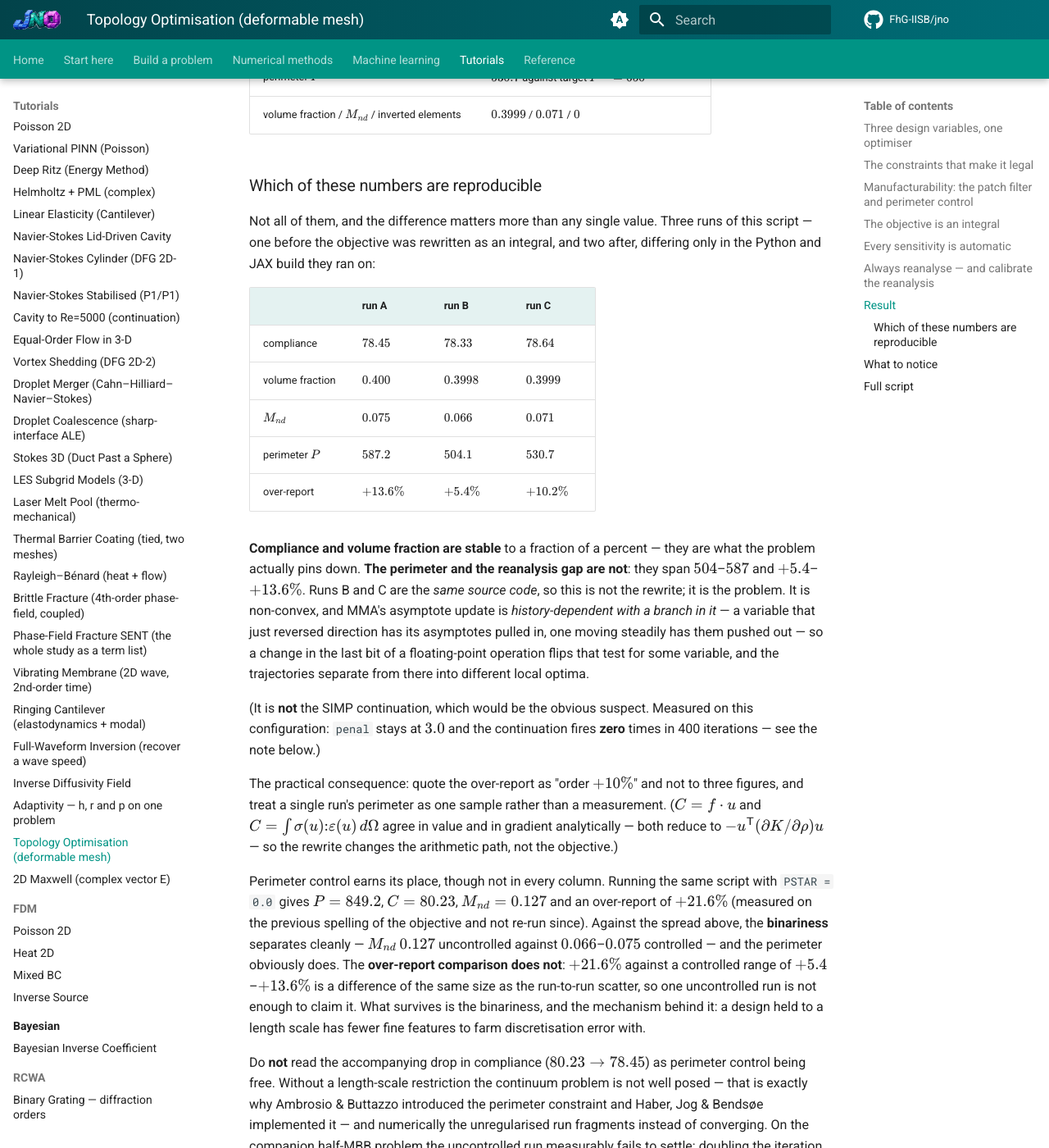
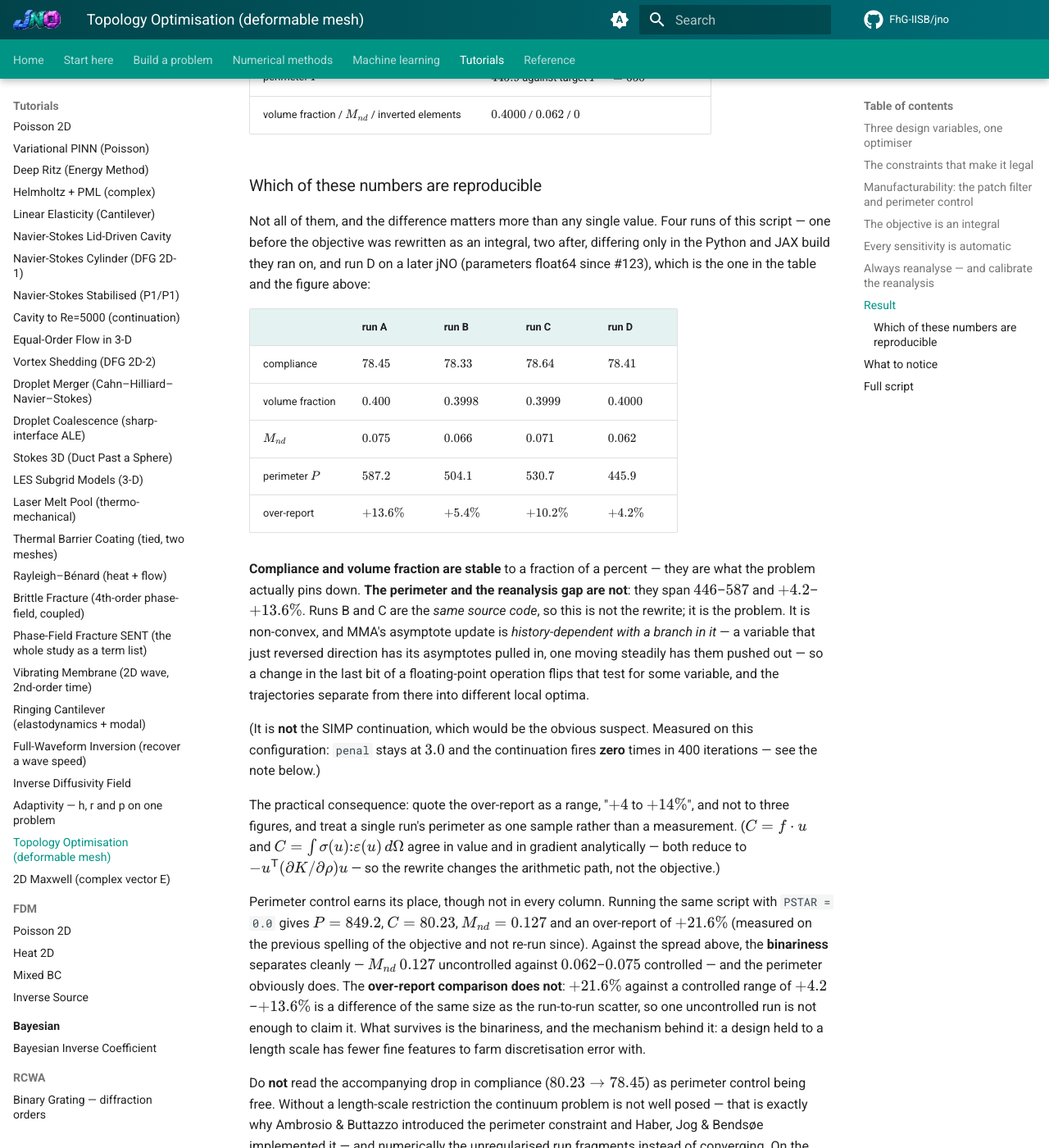
Before and after one commit to FhG-IISB/jNO, an MkDocs documentation site: the page built from docs/tutorials/08-fem-and-varpinns/topology-optimisation-cantilever.md, in a window 1280 px wide and 1400 px high, scrolled down 4233 px. Shown: the whole window at 82% size. Built offline with MkDocs 1.6.1 and Material for MkDocs 9.7.7, drawn with Linux system fonts in a browser that asks for light colours; comment, search, counter and statistics services are not loaded; some of the changed text lies outside the part shown.

Commit message:
docs(topopt): regenerate the figure on current main, and add it as run D
The tutorial could not run on main from #123 until the warm-up fix (6b9f8f0d), so the figure and
the table were the August run. Re-run on this branch over current main, CPU, 400 iterations
(2:56): compliance 78.41, clean-mesh 82.43 (+5.1 %), control 661.28 -> 666.87 exactly as before,
over-report +4.2 %, P = 445.9, volume fraction 0.4000, M_nd 0.062, no inverted elements.

The page's own claim holds and is now better supported: compliance and volume fraction are stable
(78.33-78.64), perimeter and over-report are not. Run D lands outside the three earlier runs on
both, so the stated spreads widen to 446-587 and +4.2-+13.6 %, and the advice to quote the
over-report as "order +10 %" becomes "+4 to +14 %". The main table and the figure now show run D.

```diff
--- a/docs/tutorials/08-fem-and-varpinns/topology-optimisation-cantilever.md
+++ b/docs/tutorials/08-fem-and-varpinns/topology-optimisation-cantilever.md
@@ -159,34 +159,35 @@
 
 ![Top: the optimised physical density on the deformed mesh, a cantilever truss with thick well-defined members. Middle: the optimised mesh with interior nodes coloured by how far they moved, showing movement concentrated along the structural members. Bottom left: bar chart of compliance on its own mesh, the value expected on a clean mesh after correcting for discretisation, and the value actually measured. Bottom right: histogram of element densities, strongly bimodal at 0 and 1.](/jNO/assets/topology_optimisation_cantilever.png)
 
-4,226 elements, 4,408 dofs, 400 iterations, ~150 s on CPU:
+4,226 elements, 4,408 dofs, 400 iterations, ~3 min on CPU:
 
 | quantity | value |
 |---|---|
-| compliance, own deformed mesh | $78.64$ |
-| compliance, clean mesh (16,824 elements) | $87.36$ &nbsp; (raw gap $+11.1\%$) |
+| compliance, own deformed mesh | $78.41$ |
+| compliance, clean mesh (16,828 elements) | $82.43$ &nbsp; (raw gap $+5.1\%$) |
 | control, uniform density, no distortion | $661.28 \to 666.87$ &nbsp; ($+0.8\%$ discretisation) |
-| over-report attributable to the moved nodes | $+10.2\%$ &nbsp; (**but see below**) |
-| perimeter $P$ | $530.7$ against target $P^\*=650$ |
-| volume fraction / $M_{nd}$ / inverted elements | $0.3999$ / $0.071$ / $0$ |
+| over-report attributable to the moved nodes | $+4.2\%$ &nbsp; (**but see below**) |
+| perimeter $P$ | $445.9$ against target $P^\*=650$ |
+| volume fraction / $M_{nd}$ / inverted elements | $0.4000$ / $0.062$ / $0$ |
 
 ### Which of these numbers are reproducible
 
-Not all of them, and the difference matters more than any single value. Three runs of this script —
-one before the objective was rewritten as an integral, and two after, differing only in the Python
-and JAX build they ran on:
+Not all of them, and the difference matters more than any single value. Four runs of this script —
+one before the objective was rewritten as an integral, two after, differing only in the Python
+and JAX build they ran on, and run D on a later jNO (parameters float64 since #123), which is the one
+in the table and the figure above:
 
-| | run A | run B | run C |
-|---|---|---|---|
-| compliance | $78.45$ | $78.33$ | $78.64$ |
-| volume fraction | $0.400$ | $0.3998$ | $0.3999$ |
-| $M_{nd}$ | $0.075$ | $0.066$ | $0.071$ |
-| perimeter $P$ | $587.2$ | $504.1$ | $530.7$ |
-| over-report | $+13.6\%$ | $+5.4\%$ | $+10.2\%$ |
+| | run A | run B | run C | run D |
+|---|---|---|---|---|
+| compliance | $78.45$ | $78.33$ | $78.64$ | $78.41$ |
+| volume fraction | $0.400$ | $0.3998$ | $0.3999$ | $0.4000$ |
+| $M_{nd}$ | $0.075$ | $0.066$ | $0.071$ | $0.062$ |
+| perimeter $P$ | $587.2$ | $504.1$ | $530.7$ | $445.9$ |
+| over-report | $+13.6\%$ | $+5.4\%$ | $+10.2\%$ | $+4.2\%$ |
 
 **Compliance and volume fraction are stable** to a fraction of a percent — they are what the problem
-actually pins down. **The perimeter and the reanalysis gap are not**: they span $504$–$587$ and
-$+5.4$–$+13.6\%$. Runs B and C are the *same source code*, so this is not the rewrite; it is the
+actually pins down. **The perimeter and the reanalysis gap are not**: they span $446$–$587$ and
+$+4.2$–$+13.6\%$. Runs B and C are the *same source code*, so this is not the rewrite; it is the
 problem. It is non-convex, and MMA's asymptote update is *history-dependent with a branch in it* — a
 variable that just reversed direction has its asymptotes pulled in, one moving steadily has them
 pushed out — so a change in the last bit of a floating-point operation flips that test for some
@@ -196,7 +197,7 @@
 configuration: `penal` stays at $3.0$ and the continuation fires **zero** times in 400 iterations —
 see the note below.)
 
-The practical consequence: quote the over-report as "order $+10\%$" and not to three figures, and
+The practical consequence: quote the over-report as a range, "$+4$ to $+14\%$", and not to three figures, and
 treat a single run's perimeter as one sample rather than a measurement. ($C = f\cdot u$ and
 $C = \int \sigma(u){:}\varepsilon(u)\,d\Omega$ agree in value and in gradient analytically — both
 reduce to $-u^{\mathsf T}(\partial K/\partial\rho)u$ — so the rewrite changes the arithmetic path,
@@ -205,9 +206,9 @@
 Perimeter control earns its place, though not in every column. Running the same script with
 `PSTAR = 0.0` gives $P=849.2$, $C=80.23$, $M_{nd}=0.127$ and an over-report of $+21.6\%$ (measured on
 the previous spelling of the objective and not re-run since). Against the spread above, the
-**binariness** separates cleanly — $M_{nd}$ $0.127$ uncontrolled against $0.066$–$0.075$ controlled —
+**binariness** separates cleanly — $M_{nd}$ $0.127$ uncontrolled against $0.062$–$0.075$ controlled —
 and the perimeter obviously does. The **over-report comparison does not**: $+21.6\%$ against a
-controlled range of $+5.4$–$+13.6\%$ is a difference of the same size as the run-to-run scatter, so
+controlled range of $+4.2$–$+13.6\%$ is a difference of the same size as the run-to-run scatter, so
 one uncontrolled run is not enough to claim it. What survives is the binariness, and the mechanism
 behind it: a design held to a length scale has fewer fine features to farm discretisation error with.
 
```
Also changed, not shown: docs/assets/topology_optimisation_cantilever.png.
